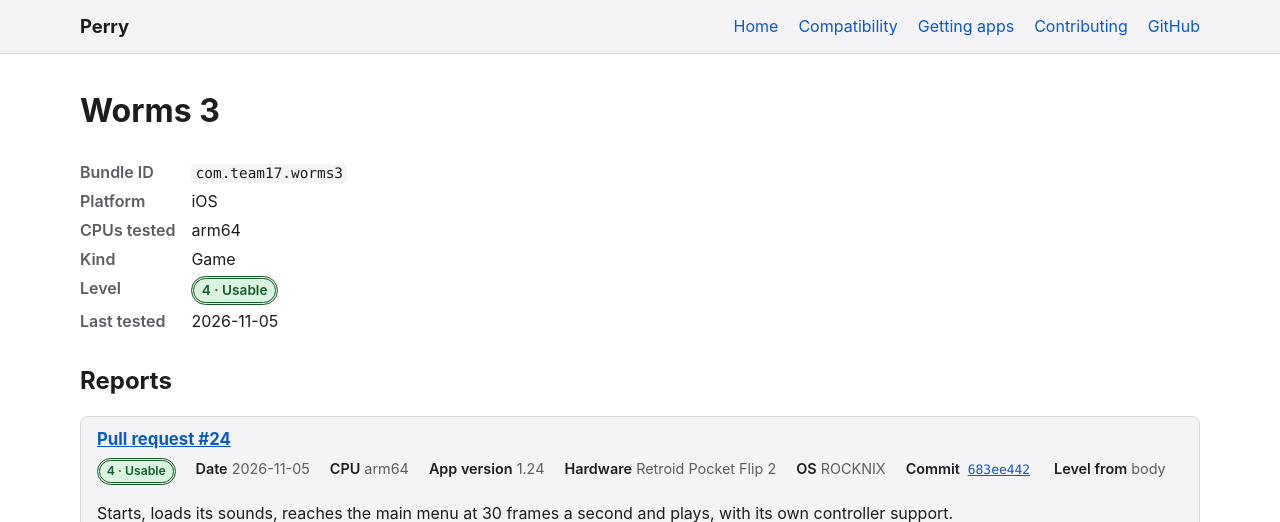
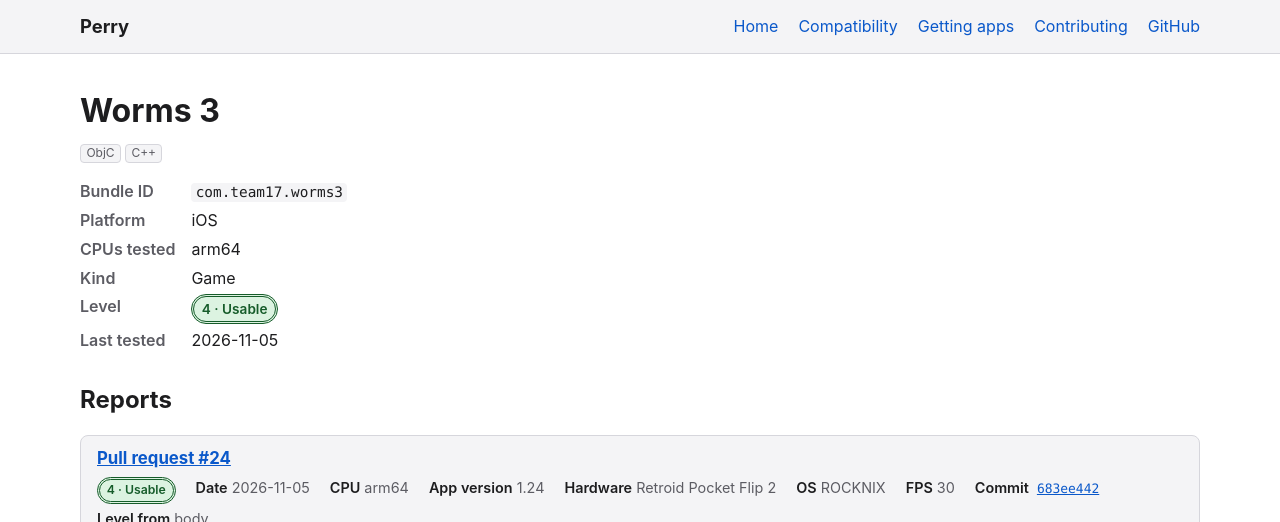
Before and after one commit to MillerTechnologyPeru/Perry, a Jekyll site: the page built from docs/_apps/ios/com.team17.worms3.md, in a window 1280 px wide, cut to the strip 0-522 px from the top of the page. Built offline with Jekyll 4.4.1, drawn with Linux system fonts in a browser that asks for light colours.

Commit message:
Add Worms 3's engine and language tags and frame rates

```diff
--- a/docs/_apps/ios/com.team17.worms3.md
+++ b/docs/_apps/ios/com.team17.worms3.md
@@ -3,6 +3,7 @@ name: Worms 3
 bundle_id: "com.team17.worms3"
 platform: ios
 kind: game
+tags: [ObjC, C++]
 reports:
   - pr: 24
     date: 2026-11-05
@@ -12,6 +13,7 @@ reports:
     app_version: "1.24"
     hardware: Retroid Pocket Flip 2
     os: ROCKNIX
+    fps: 30
     level: 4
     source: body
     notes: Starts, loads its sounds, reaches the main menu at 30 frames a second and plays, with its own controller support.
```
